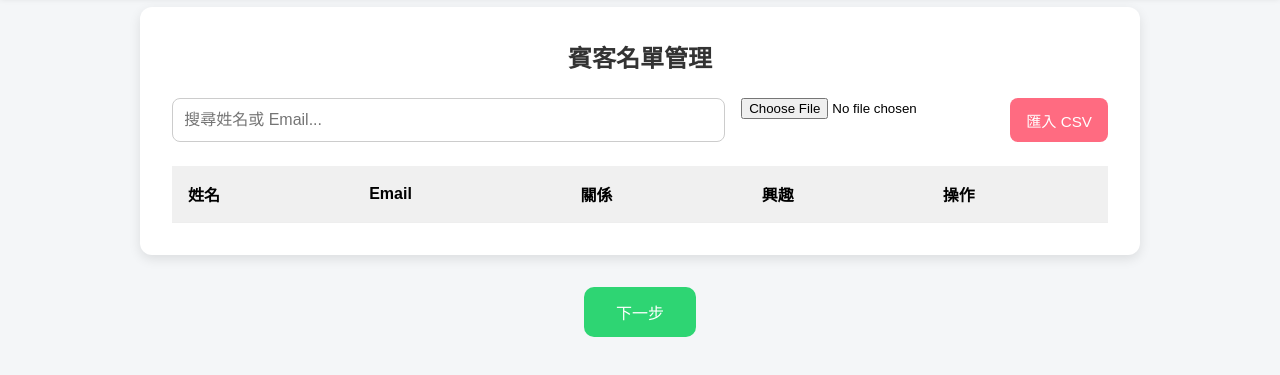
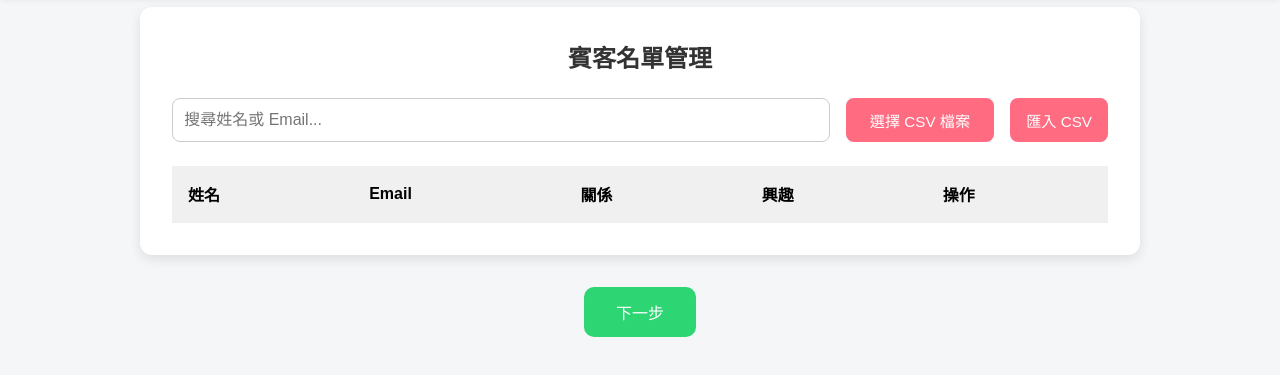
Before and after one commit to kelvinhsieh28/se, a website: page public/html/guest.html in a window 1280 px wide. Shown: the part 63-438 px from the top of the page. Drawn offline with Linux system fonts and the light colour scheme; no server answers.

Commit message:
安裝 multer 與 csv-parser 支援 CSV 上傳

```diff
--- a/public/css/guest.css
+++ b/public/css/guest.css
@@ -163,3 +163,32 @@
   .next-step-btn:hover {
     background-color: #1abc9c;
   }
+
+  .file-upload {
+  position: relative;
+  overflow: hidden;
+  display: inline-block;
+}
+
+.file-upload input[type="file"] {
+  font-size: 100px;
+  position: absolute;
+  left: 0;
+  top: 0;
+  opacity: 0;
+}
+
+.file-upload-label {
+  display: inline-block;
+  padding: 0.7rem 1.5rem;
+  background-color: #ff6b81;
+  color: white;
+  border-radius: 8px;
+  cursor: pointer;
+  font-size: 0.95rem;
+  transition: background-color 0.3s;
+}
+
+.file-upload-label:hover {
+  background-color: #ff4757;
+}
--- a/public/html/guest.html
+++ b/public/html/guest.html
@@ -25,7 +25,11 @@
 
     <div class="top-bar">
       <input type="text" id="search" placeholder="搜尋姓名或 Email..." oninput="filterTable()" />
-      <input type="file" id="csvFile" accept=".csv" />
+      <div class="file-upload">
+      <label for="csvFile" class="file-upload-label">選擇 CSV 檔案</label>
+      <input type="file" id="csvFile" name="csvFile" accept=".csv" />
+      </div>
+
       <button onclick="importCSV()">匯入 CSV</button>
     </div>
 
```
